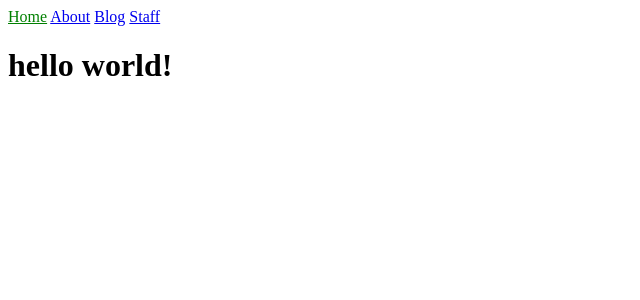
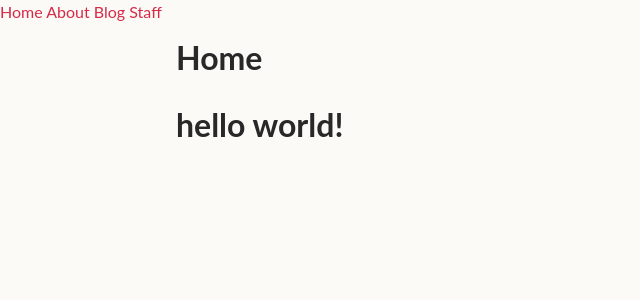
Before and after one commit to bellef/my-site, a Jekyll site: the page built from index.html, in a window 1280 px wide. Shown: the top 300 px of the page, without its empty margins (0-640 px from the left). Built offline with Jekyll 4.4.1, drawn with Linux system fonts in a browser that asks for light colours.

Commit message:
Basic design system

```diff
--- a/_layouts/default.html
+++ b/_layouts/default.html
@@ -2,12 +2,19 @@
 <html>
   <head>
     <meta charset="utf-8">
+    <meta name="viewport" content="width=device-width, initial-scale=1.0" />
     {% seo %}
     <title>{{ page.title }}</title>
     <link rel="stylesheet" href="{{ 'assets/css/styles.css' | relative_url }}">
   </head>
   <body>
     {% include navigation.html %}
-    {{ content }}
+    <main class="container">
+      <div class="header">
+        <h1>{{ page.title }}</h1>
+      </div>
+
+      {{ content }}
+    </main>
   </body>
 </html>
--- /dev/null
+++ b/_sass/config/_reset.scss
@@ -0,0 +1,78 @@
+*,
+*::before,
+*::after {
+  box-sizing: border-box;
+}
+
+* {
+  margin: 0;
+  padding: 0;
+}
+
+html {
+  overflow-y: scroll;
+  height: 100%;
+}
+
+body {
+  display: flex;
+  flex-direction: column;
+  min-height: 100%;
+
+  background-color: var(--color-background);
+  color: var(--color-text-body);
+  line-height: var(--line-height-body);
+  font-family: var(--font-family-sans);
+}
+
+img,
+picture,
+svg {
+  display: block;
+  max-width: 100%;
+}
+
+input,
+button,
+textarea,
+select {
+  font: inherit;
+}
+
+h1,
+h2,
+h3,
+h4,
+h5,
+h6 {
+  color: var(--color-text-header);
+  line-height: var(--line-height-headers);
+}
+
+h1 {
+  font-size: var(--font-size-xxxl);
+}
+
+h2 {
+  font-size: var(--font-size-xxl);
+}
+
+h3 {
+  font-size: var(--font-size-xl);
+}
+
+h4 {
+  font-size: var(--font-size-l);
+}
+
+a {
+  color: var(--color-primary);
+  text-decoration: none;
+  transition: color 200ms;
+
+  &:hover,
+  &:focus,
+  &:active {
+    color: var(--color-primary-rotate);
+  }
+}
--- /dev/null
+++ b/_sass/config/_variables.scss
@@ -0,0 +1,60 @@
+:root {
+  // Simple fonts
+  --font-family-sans: 'Lato', -apple-system, BlinkMacSystemFont, 'Segoe UI', Roboto, Oxygen, Ubuntu, Cantarell, 'Open Sans', 'Helvetica Neue', sans-serif;
+
+  // Classical line heights
+  --line-height-headers: 1.1;
+  --line-height-body:    1.5;
+
+  // Classical and robust font sizes system
+  --font-size-xs: 0.75rem;   // 12px
+  --font-size-s: 0.875rem;   // 14px
+  --font-size-m: 1rem;       // 16px
+  --font-size-l: 1.125rem;   // 18px
+  --font-size-xl: 1.25rem;   // 20px
+  --font-size-xxl: 1.5rem;   // 24px
+  --font-size-xxxl: 2rem;    // 32px
+  --font-size-xxxxl: 2.5rem; // 40px
+
+  // Three different text colors
+  --color-text-header: hsl(0, 1%, 16%);
+  --color-text-body:   hsl(0, 5%, 25%);
+  --color-text-muted:  hsl(0, 1%, 44%);
+
+  // Classical and robust spacing system
+  --space-xxxs: 0.25rem; // 4px
+  --space-xxs: 0.375rem; // 6px
+  --space-xs: 0.5rem;    // 8px
+  --space-s: 0.75rem;    // 12px
+  --space-m: 1rem;       // 16px
+  --space-l: 1.5rem;     // 24px
+  --space-xl: 2rem;      // 32px
+  --space-xxl: 2.5rem;   // 40px
+  --space-xxxl: 3rem;    // 48px
+  --space-xxxxl: 4rem;   // 64px
+
+  // Application colors
+  --color-primary:          hsl(350, 67%, 50%);
+  --color-primary-rotate:   hsl(10, 73%, 54%);
+  --color-primary-bg:       hsl(0, 85%, 96%);
+  --color-secondary:        hsl(101, 45%, 56%);
+  --color-secondary-rotate: hsl(120, 45%, 56%);
+  --color-tertiary:         hsl(49, 89%, 64%);
+  --color-glint:            hsl(210, 100%, 82%);
+
+  // Neutral colors
+  --color-white:      hsl(0, 0%, 100%);
+  --color-background: hsl(30, 50%, 98%);
+  --color-light:      hsl(0, 6%, 93%);
+  --color-dark:       var(--color-text-header);
+
+  // Border radius
+  --border-radius: 0.375rem;
+
+  // Border
+  --border: solid 2px var(--color-light);
+
+  // Shadows
+  --shadow-large:  2px 4px 10px hsl(0 0% 0% / 0.1);
+  --shadow-small:  1px 3px 6px hsl(0 0% 0% / 0.1);
+}
--- /dev/null
+++ b/_sass/layouts/_container.scss
@@ -0,0 +1,13 @@
+.container {
+  width: 100%;
+  padding-right: var(--space-xs);
+  padding-left: var(--space-xs);
+  margin-left: auto;
+  margin-right: auto;
+
+  @include media(tabletAndUp) {
+    padding-right: var(--space-m);
+    padding-left: var(--space-m);
+    max-width: 60rem;
+  }
+}
--- /dev/null
+++ b/_sass/layouts/_header.scss
@@ -0,0 +1,12 @@
+.header {
+  display: flex;
+  flex-wrap: wrap;
+  gap: var(--space-s);
+  justify-content: space-between;
+  margin-top: var(--space-m);
+  margin-bottom: var(--space-l);
+
+  @include media(tabletAndUp) {
+    margin-bottom: var(--space-xl);
+  }
+}
--- a/_sass/main.scss
+++ b/_sass/main.scss
@@ -1,3 +1,17 @@
-.current {
-  color: green;
-}
+// Mixins
+@import "mixins/media";
+
+// Configuration
+@import "config/variables";
+@import "config/reset";
+
+// Components
+// @import "components/btn";
+// @import "components/error_message";
+// @import "components/form";
+// @import "components/visually_hidden";
+// @import "components/quote";
+
+// Layouts
+@import "layouts/container";
+@import "layouts/header";
--- /dev/null
+++ b/_sass/mixins/_media.scss
@@ -0,0 +1,5 @@
+@mixin media($query) {
+  @if $query == tabletAndUp {
+    @media (min-width: 50rem) { @content; }
+  }
+}
```
